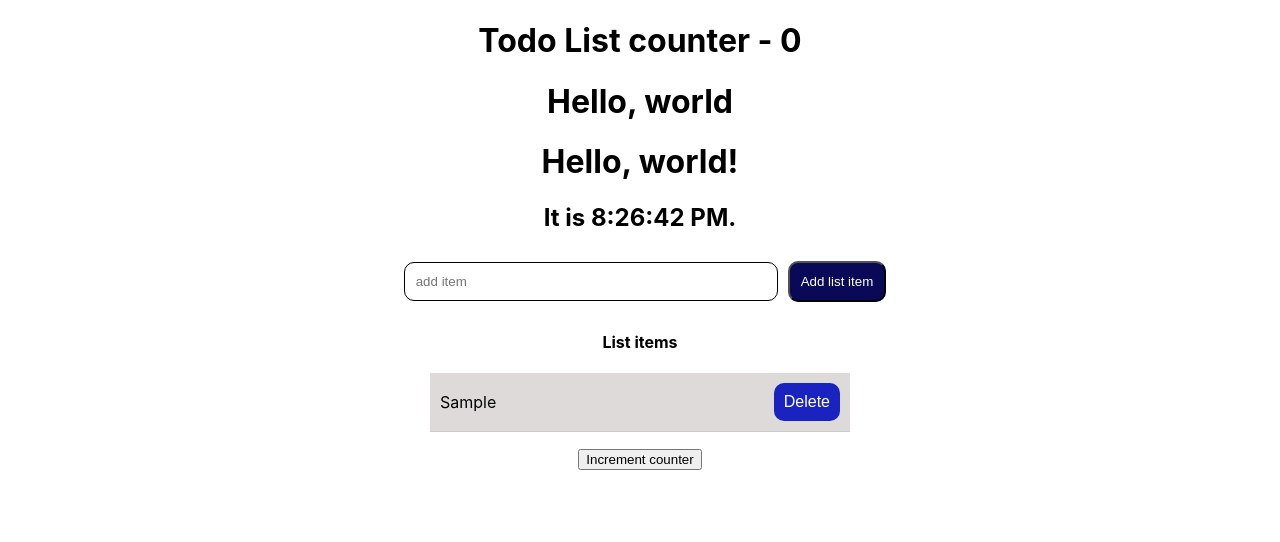
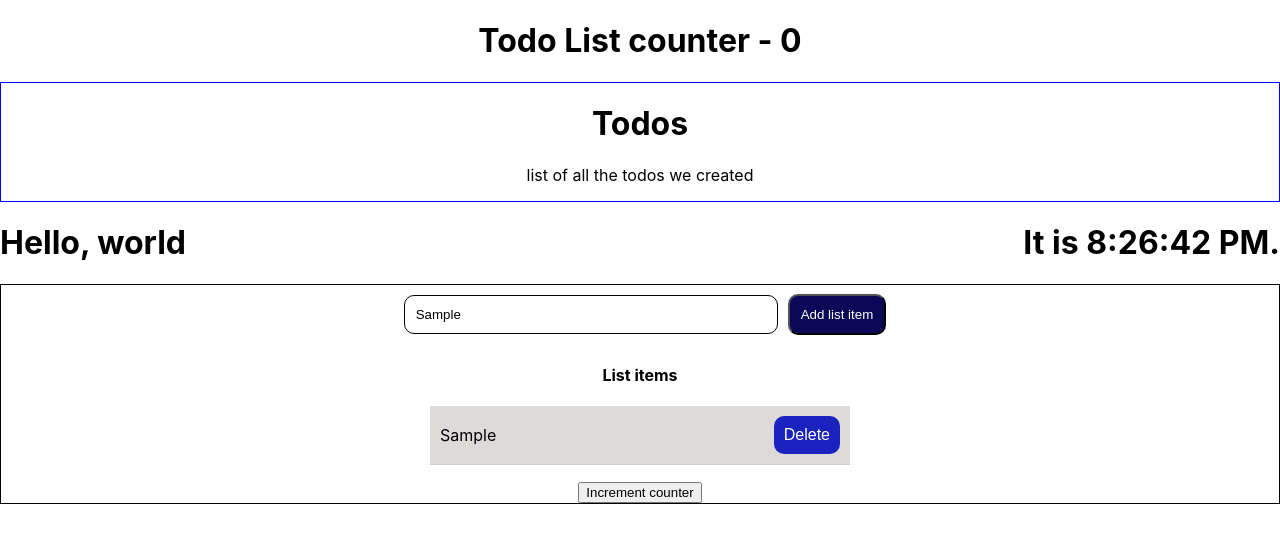
Before and after one commit to sanaali110/todoapp, a React (Create React App) app: page / in a window 1280 px wide. Both pictures are taken after typing "Sample" into the empty fields and a click on the button "Add list item". Shown: the top 542 px of the page. Built offline with nearby package versions, Linux system fonts and the light colour scheme.

Commit message:
react lecture 12

```diff
--- a/src/App.js
+++ b/src/App.js
@@ -1,9 +1,13 @@
 import React, { useState } from "react"
 import './App.css';
 import List from './components/List/List';
-import ListForm from './components/ListForm/ListForm';
+// import ListForm from './components/ListForm/ControlledListForm';
+import ListForm from './components/ListForm/UncontrolledListForm';
 import Welcome from "./components/Welcome/Welcome";
 import Clock from "./components/Clock/Clock";
+import FancyBorder from "./components/FancyBorder/FancyBorder";
+import SplitView from "./components/SplitView/SplitView";
+import Dialog from "./components/Dialog/Dialog";
 
 /*
   [{
@@ -14,14 +18,14 @@ import Clock from "./components/Clock/Clock";
 
 function App() {
   const [todos, setTodos] = useState([]);
-  const [count,setCount] = useState({
+  const [count, setCount] = useState({
     key: "counter",
     value: 0
   });
 
   const updateTodos = (todo) => {
     const newTodo = {
-      id:todo.length,
+      id: todo.length,
       value: todo
     }
     setTodos([...todos, newTodo])
@@ -38,17 +42,23 @@ function App() {
     setTodos(newTodos);
   }
 
-  console.log('render app',count)
-
-
   return (
     <div className="App">
       <h1>Todo List {count.key} - {count.value}</h1>
-      <Welcome name="world" />
-      <Clock />
-      <ListForm updateTodos={updateTodos} />
-      <List todos={todos} deleteTodo={deleteTodo} />
-      <button onClick={() => setCount({...count,value: count.value+1})}>Increment counter</button>
+      {/* <FancyBorder>
+        <Welcome name="world" />
+      </FancyBorder> */}
+      {/* <FancyBorder color={"red"}>
+        <Clock />
+      </FancyBorder> */}
+      <Dialog title={"Todos"} message="list of all the todos we created"/>
+      <SplitView leftContent={(<Welcome name="world" />)} rightContent={(<Clock />)}/>
+      <FancyBorder>
+        <ListForm updateTodos={updateTodos} />
+        <List todos={todos} deleteTodo={deleteTodo} />
+        <button onClick={() => setCount({ ...count, value: count.value + 1 })}>Increment counter</button>
+      </FancyBorder>
+
     </div>
   );
 }
--- a/src/components/Clock/Clock.js
+++ b/src/components/Clock/Clock.js
@@ -32,8 +32,7 @@ class Clock extends React.Component {
         console.log('render')
         return (
             <div>
-                <h1>Hello, world!</h1>
-                <h2>It is {this.state.date.toLocaleTimeString()}.</h2>
+                <h1>It is {this.state.date.toLocaleTimeString()}.</h1>
             </div>
         );
     }
--- /dev/null
+++ b/src/components/Dialog/Dialog.js
@@ -0,0 +1,12 @@
+import FancyBorder from "../FancyBorder/FancyBorder";
+
+function Dialog({ title, message }) {
+    return (
+        <FancyBorder color="blue">
+            <h1>{title}</h1>
+            <p>{message}</p>
+        </FancyBorder>
+    );
+}
+
+export default Dialog
--- /dev/null
+++ b/src/components/FancyBorder/FancyBorder.js
@@ -0,0 +1,12 @@
+// its a wrapper component that adds extra functionality to any other component
+
+function FancyBorder({ color,children }) {
+    const borderColor = color === undefined ? "black" : color
+    return (
+        <div style={{ border: `1px solid ${borderColor}` }}>
+            {children}
+        </div>
+    );
+}
+
+export default FancyBorder
--- a/src/components/List/List.js
+++ b/src/components/List/List.js
@@ -21,7 +21,7 @@ function List({todos, deleteTodo}) {
       <h4>List items</h4>
       <ul>
         {todos.map((todo, index) => (
-          <li className='list-item' key={todo.id}>{todo.value}
+          <li key={todo.id} className='list-item'>{todo.value}
             <button className='delete-list' onClick={() => handleDelete(index)}>Delete</button>
           </li>
         ))}
--- /dev/null
+++ b/src/components/ListForm/UncontrolledListForm.js
@@ -0,0 +1,25 @@
+import React, { useRef } from "react"
+
+/*
+* List form controls only the storage of new todo to be added to list
+*/
+const ListForm = ({ updateTodos }) => {
+    // It will just create a pointer to the input field
+    const inputRef = useRef()
+
+    const handleClick = (e) => {
+        e.preventDefault()
+        console.log('input value', inputRef.current.value)
+        const inputValue = inputRef.current.value
+        if (inputValue.trim() !== "") {
+            updateTodos(inputValue)
+        }
+    }
+
+    return (<form>
+        <input ref={inputRef} className='input-list' type="text" placeholder='add item' />
+        <button className="submit" onClick={handleClick}>Add list item</button>
+    </form>)
+}
+
+export default ListForm
--- /dev/null
+++ b/src/components/SplitView/SplitView.js
@@ -0,0 +1,10 @@
+import './splitview.css';
+
+const SplitView = ({ leftContent, rightContent }) => {
+    return <div className="container">
+        <div className="left">{leftContent}</div>
+        <div className="right">{rightContent}</div>
+    </div>
+}
+
+export default SplitView
--- /dev/null
+++ b/src/components/SplitView/splitview.css
@@ -0,0 +1,4 @@
+.container{
+    display: flex;
+    justify-content: space-between;
+}
```
Also changed, not shown: src/components/ListForm/ControlledListForm.js (renamed from src/components/ListForm/ListForm.js).
